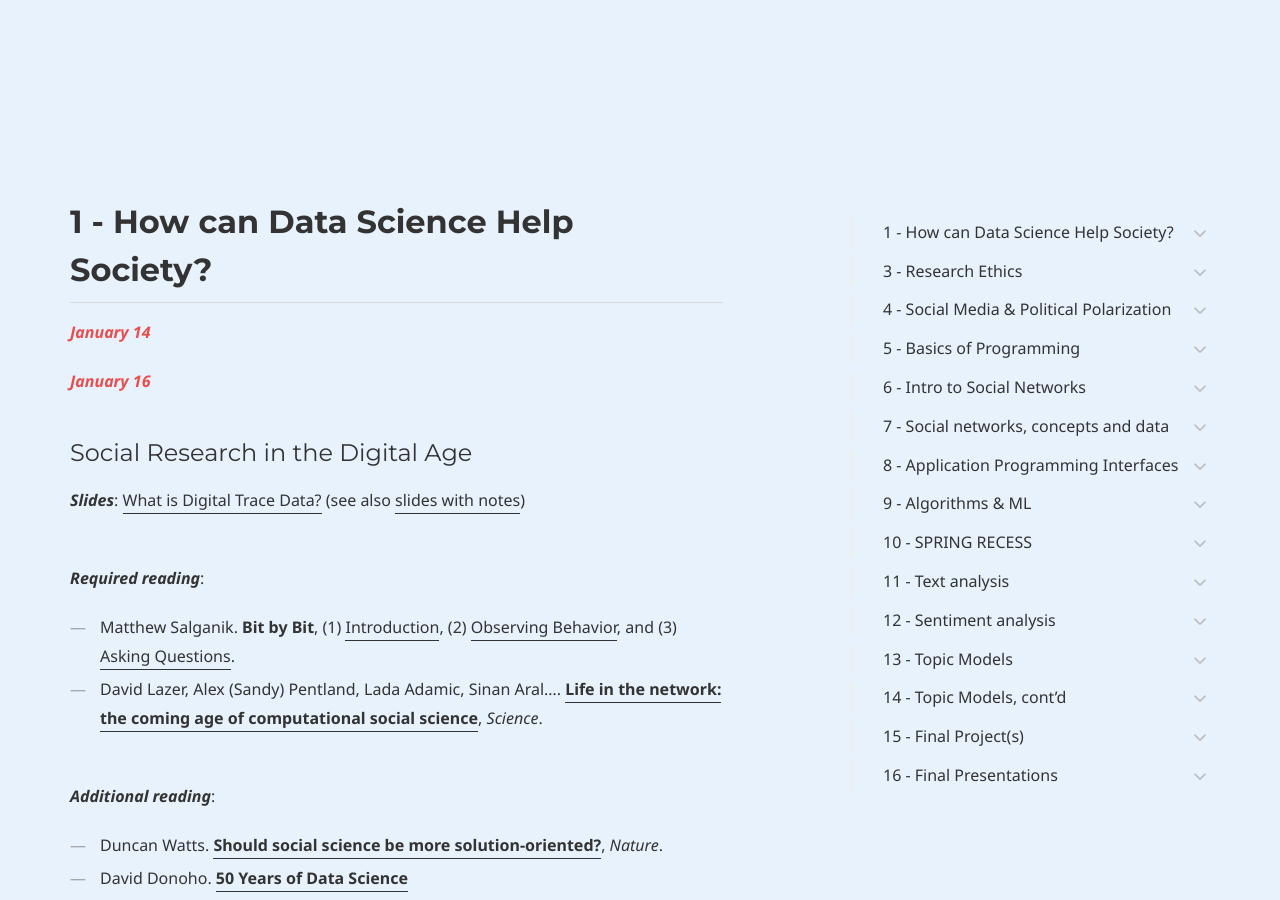
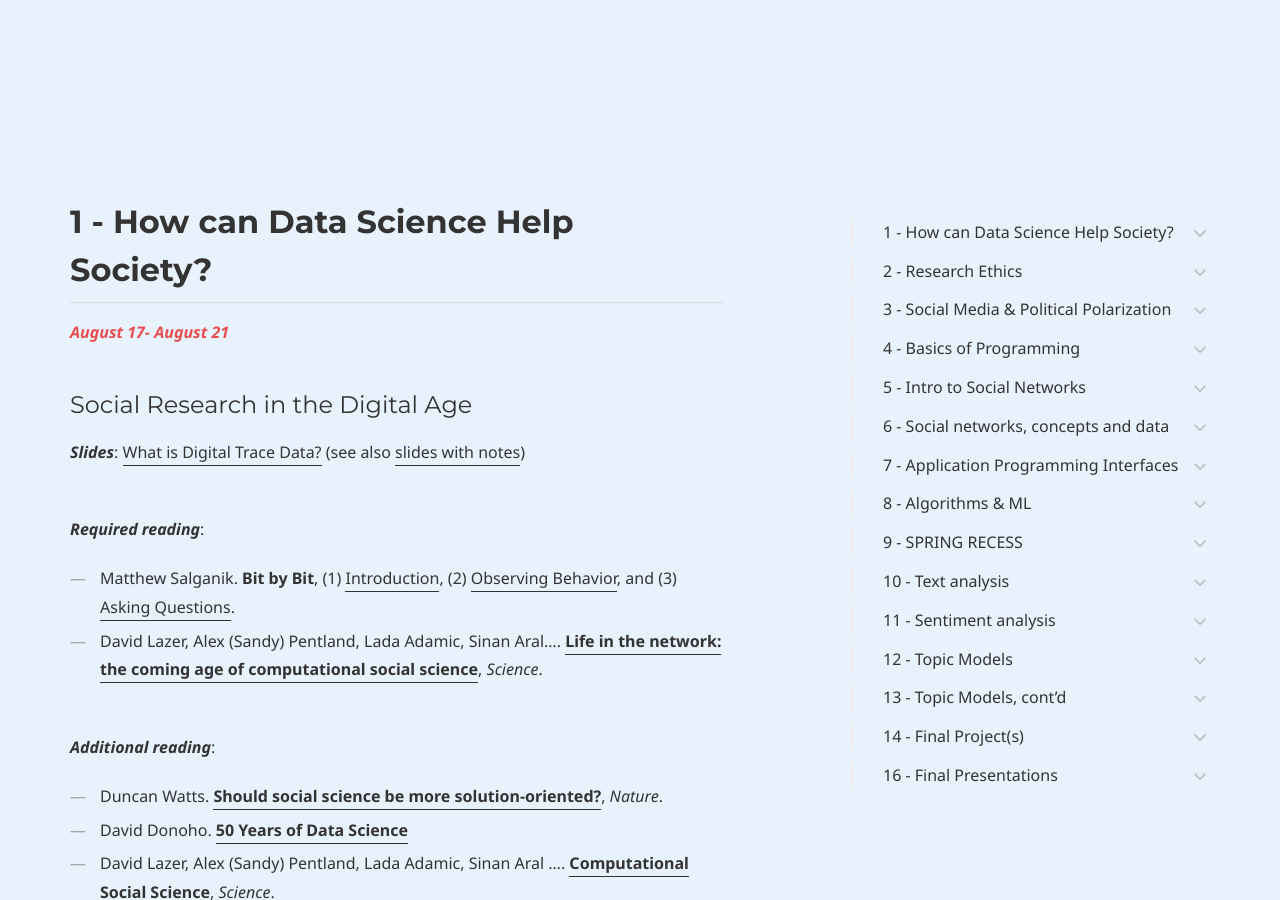
Before and after one commit to dssoc/dssoc.github.io, a Jekyll site: the page built from schedule.md, in a window 1280 px wide and 900 px high, scrolled down 437 px. Built offline with Jekyll 4.4.1, drawn with Linux system fonts in a browser that asks for light colours; some web fonts are replaced; some of the changed text lies outside the part shown.

Commit message:
Update schedule.md

```diff
--- a/schedule.md
+++ b/schedule.md
@@ -22,9 +22,8 @@
 
 
 ## 1 - How can Data Science Help Society?
-<b><i><font color="#E84E4E">January 14 </font></i></b>
+<b><i><font color="#E84E4E">August 17- August 21</font></i></b>
 
-<b><i><font color="#E84E4E">January 16</font></i></b>
 #### Social Research in the Digital Age
 
 ***Slides***: [What is Digital Trace Data?](https://htmlpreview.github.io/?https://github.com/dssoc/dssoc.github.io/blob/master/slides_and_code/Social%20Research%20in%20the%20Digital%20Age/Social%20Research%20in%20the%20Digital%20Age.html#/)  (see also [slides with notes](https://htmlpreview.github.io/?https://github.com/dssoc/dssoc.github.io/blob/master/slides_and_code/Social%20Research%20in%20the%20Digital%20Age/rmarkdown/Strengths_and_Weaknesses.html))
@@ -69,7 +68,7 @@
 
 
 
-## 3 - Research Ethics
+## 2 - Research Ethics
 <b><i><font color="#E84E4E">January 21</font></i></b>
 #### Data Wrangling, Part 1 (Lab)
 <div class="callout callout--info">
@@ -454,7 +453,7 @@
 
 
 
-## 14 - Topic Models, cont'd
+## 13 - Topic Models, cont'd
 <b><i><font color="#E84E4E">April 7</font></i></b>
 #### Your First Topic Model (Lab)
 <div class="callout callout--info">
@@ -482,7 +481,7 @@
 <br/><br/><br/><br/>
 
 
-## 15 - Final Project(s)
+## 14 - Final Project(s)
 <b><i><font color="#E84E4E">April 14</font></i></b>
 #### Remote project time
 <br/><br/><br/><br/>
```
Also changed, not shown: other parts of schedule.md (+10 -10 lines).
